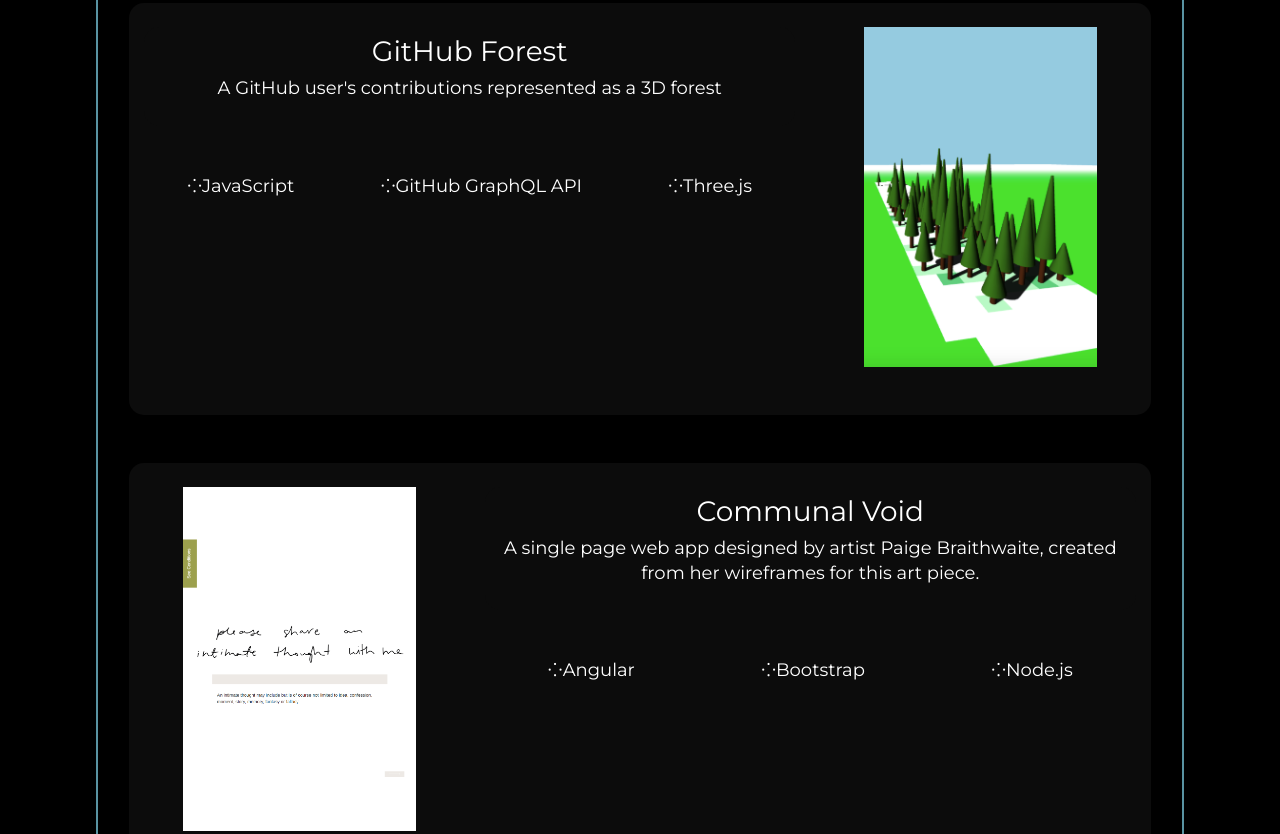
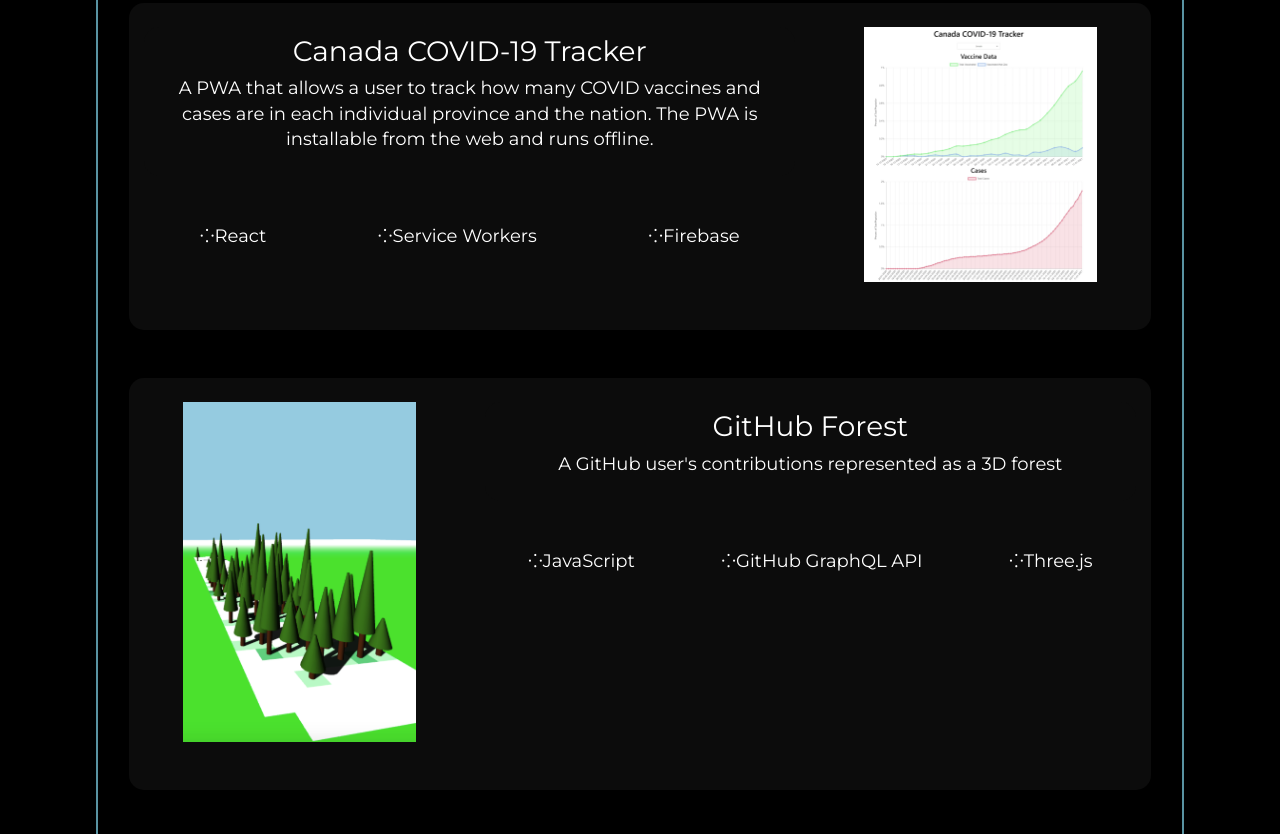
Before and after one commit to e-newton/port, a website built with Parcel: page index.html in a window 1280 px wide. Shown: the part 3285-4119 px from the top of the page. Built offline with nearby package versions, Linux system fonts and the light colour scheme.

Commit message:
Added COVID Tracker project

```diff
--- a/index.html
+++ b/index.html
@@ -4,14 +4,23 @@
 <head>
   <meta charset="utf-8">
   <title>Eric Newton</title>
-  <meta name="description" content="Eric Newton Portfolio">
   <meta name="viewport" content="width=device-width, initial-scale=1, shrink-to-fit=no">
+  <meta name="title" content="Eric Newton">
+  <meta name="description" content="Eric Newton | Web Developer | Portfolio">
 
+  <!-- Open Graph / Facebook -->
+  <meta property="og:type" content="website">
+  <meta property="og:url" content="https://ericnewton.ca/">
   <meta property="og:title" content="Eric Newton">
-  <meta property="og:description" content="Web Developer">
-  <meta property="og:type" content="">
-  <meta property="og:url" content="">
-  <meta property="og:image" content="favicon.png">
+  <meta property="og:description" content="Eric Newton | Web Developer | Portfolio">
+  <meta property="og:image:secure" content="favicon.png">
+
+  <!-- Twitter -->
+  <meta property="twitter:card" content="summary_large_image">
+  <meta property="twitter:url" content="https://ericnewton.ca/">
+  <meta property="twitter:title" content="Eric Newton">
+  <meta property="twitter:description" content="Eric Newton | Web Developer | Portfolio">
+  <meta property="twitter:image" content="favicon.png">
 
   <link rel="manifest" href="site.webmanifest">
   <link rel="apple-touch-icon" href="favicon.png">
@@ -331,6 +340,34 @@
               <div class="row justify-content-center m-3 info-section mt-5" style="border: 0; background-color: var(--project-info-colour)">
                 <div class="col-md-8 col-12 order-0 mt-4">
                   <div style="background-color: var(--project-info-colour); border-radius: 15px" class="p-2">
+                    <h3>Canada COVID-19 Tracker</h3>
+                    <p>A PWA that allows a user to track how many COVID vaccines and cases are in each individual province and the nation. The PWA is installable from the web and runs offline.</p>
+                  </div>
+                  <div class="d-flex justify-content-around flex-column flex-md-row mt-5">
+                    <p>⁘React</p>
+                    <p>⁘Service Workers</p>
+                    <p>⁘Firebase</p>
+                  </div>
+
+                </div>
+
+                <div class="col-md-4 col-12 order-1 mb-5 mt-4">
+                  <a href="https://tracker.ericnewton.ca">
+                    <picture>
+                      <source srcset="tracker.webp" type="image/webp">
+                      <source srcset="tracker.png" type="image/png">
+                      <img loading="lazy" src="tracker.png" class="hover" style="width: 75%; height: auto; filter: saturate(75%)" alt="Canada COVID Tracker">
+                    </picture>
+
+                  </a>
+
+                </div>
+
+
+              </div>
+              <div class="row justify-content-center m-3 info-section mt-5" style="border: 0; background-color: var(--project-info-colour)">
+                <div class="col-md-8 col-12 order-1 mt-4">
+                  <div style="background-color: var(--project-info-colour); border-radius: 15px" class="p-2">
                     <h3>GitHub Forest</h3>
                     <p>A GitHub user's contributions represented as a 3D forest</p>
                   </div>
@@ -342,7 +379,7 @@
 
                 </div>
 
-                <div class="col-md-4 col-12 order-1 mb-5 mt-4">
+                <div class="col-md-4 col-12 order-0 mb-5 mt-4">
                   <a href="https://communalvoid.com">
                     <picture>
                       <source srcset="gh-forest.webp" type="image/webp">
@@ -358,7 +395,7 @@
               </div>
 
               <div class="row justify-content-center m-3 info-section mt-5" style="border: 0; background-color: var(--project-info-colour)">
-                <div class="col-md-8 col-12 order-1 mt-4" >
+                <div class="col-md-8 col-12 order-0 mt-4" >
                   <div style="background-color: var(--project-info-colour); border-radius: 15px" class="p-2">
                     <h3>Communal Void</h3>
                     <p>A single page web app designed by artist Paige Braithwaite, created from her wireframes for this art piece.</p>
@@ -371,7 +408,7 @@
 
                 </div>
 
-                <div class="col-md-4 col-12 order-0 mb-5 mt-4">
+                <div class="col-md-4 col-12 order-1 mb-5 mt-4">
                   <a href="https://communalvoid.com">
                     <picture>
                       <source srcset="communal_void.webp" type="image/webp">
```
Also changed, not shown: tracker.png (added), tracker.webp (added), 1 other file.
